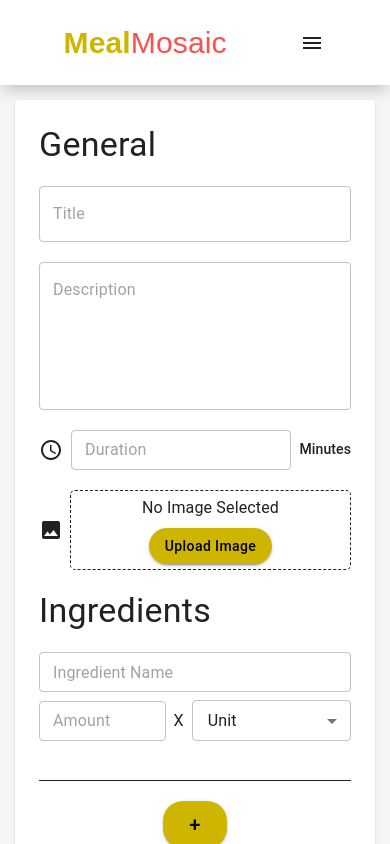
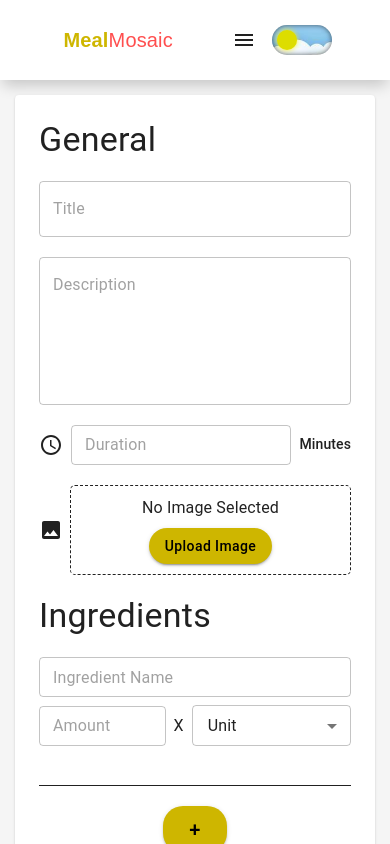
Before and after one commit to CedricAOUN/projet-fil-rouge-cc, a React (Vite) app: page /recipe-create in a window 390 px wide. Shown: the top 844 px of the page. Built offline with nearby package versions, Linux system fonts and the light colour scheme.

Commit message:
header tweaks

```diff
--- a/src/components/Header/Header.jsx
+++ b/src/components/Header/Header.jsx
@@ -12,7 +12,6 @@ import MenuIcon from '@mui/icons-material/Menu';
 import { useState } from 'react';
 import { useMediaQuery } from '@mui/material';
 import LoginModal from '../LoginModal/LoginModal';
-import { DarkModeRounded, LightModeRounded } from '@mui/icons-material';
 import ThemeModeToggle from './ThemeModeToggle';
 
 export default function Header({ currentTheme, onThemeToggle }) {
@@ -53,7 +52,7 @@ export default function Header({ currentTheme, onThemeToggle }) {
           href='/'
           sx={{
             ...linkStyles,
-            fontSize: '30px',
+            fontSize: isMobile ? '20px' : '30px',
             width: '100px',
             display: 'block',
             color: '#FF4E4E',
@@ -73,7 +72,7 @@ export default function Header({ currentTheme, onThemeToggle }) {
           Mosaic
         </MuiLink>
         {isMobile ? (
-          <>
+          <Stack direction='row' gap={1}>
             <IconButton onClick={handleMenuOpen} color='inherit'>
               <MenuIcon />
             </IconButton>
@@ -107,20 +106,14 @@ export default function Header({ currentTheme, onThemeToggle }) {
                   Sign In
                 </MuiLink>
               </MenuItem>
-              <Box
-                sx={{
-                  display: 'flex',
-                  alignItems: 'center',
-                  justifyContent: 'center',
-                }}
-              >
-                <ThemeModeToggle
-                  currentTheme={currentTheme}
-                  onThemeToggle={onThemeToggle}
-                />
-              </Box>
             </Menu>
-          </>
+            <Box sx={{ display: 'flex', alignItems: 'center' }}>
+              <ThemeModeToggle
+                currentTheme={currentTheme}
+                onThemeToggle={onThemeToggle}
+              />
+            </Box>
+          </Stack>
         ) : (
           <Stack direction='row' gap='5px'>
             <MuiLink href='/recipes' sx={linkStyles} underline='none'>
--- a/src/pages/RecipeCreateForm/RecipeCreateForm.jsx
+++ b/src/pages/RecipeCreateForm/RecipeCreateForm.jsx
@@ -132,7 +132,7 @@ function RecipeCreateForm() {
           justifyContent='center'
           alignItems='center'
           border={'1px dashed'}
-          padding='5px'
+          padding='10px'
           borderRadius={'5px'}
         >
           <Typography textAlign='center'>{imagePreview}</Typography>
```
